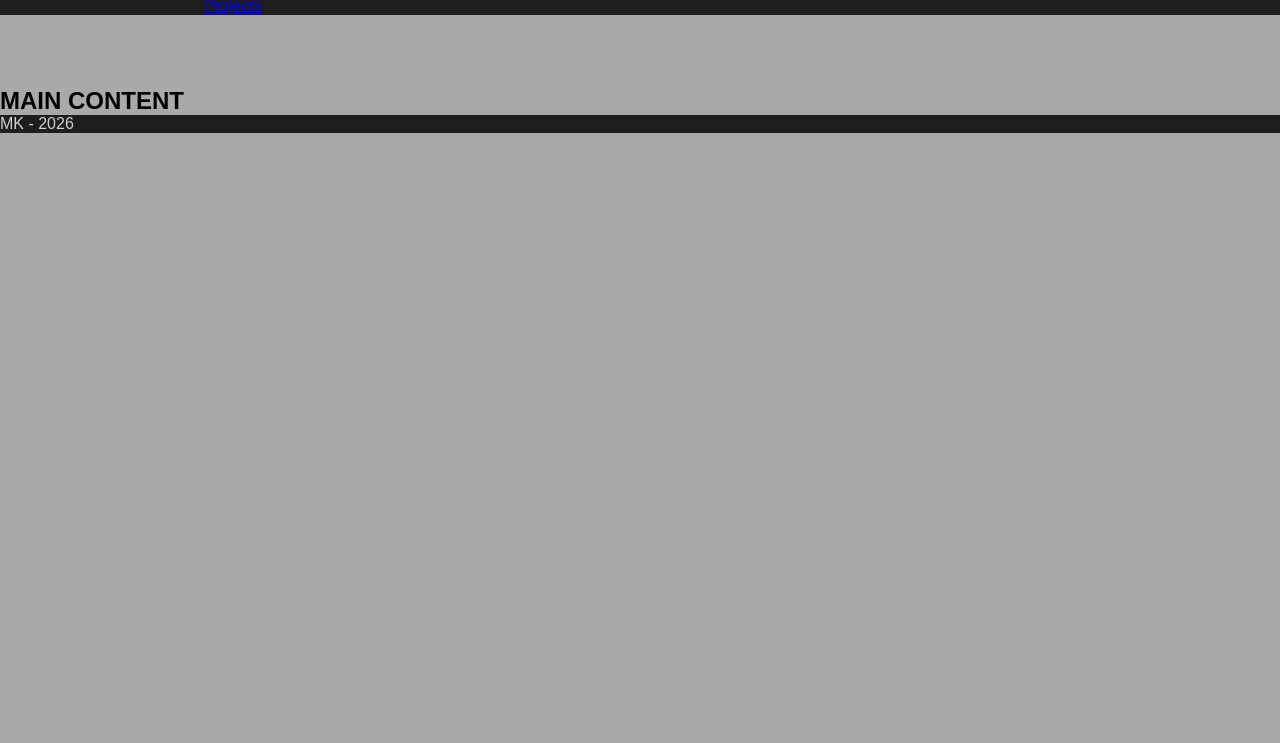
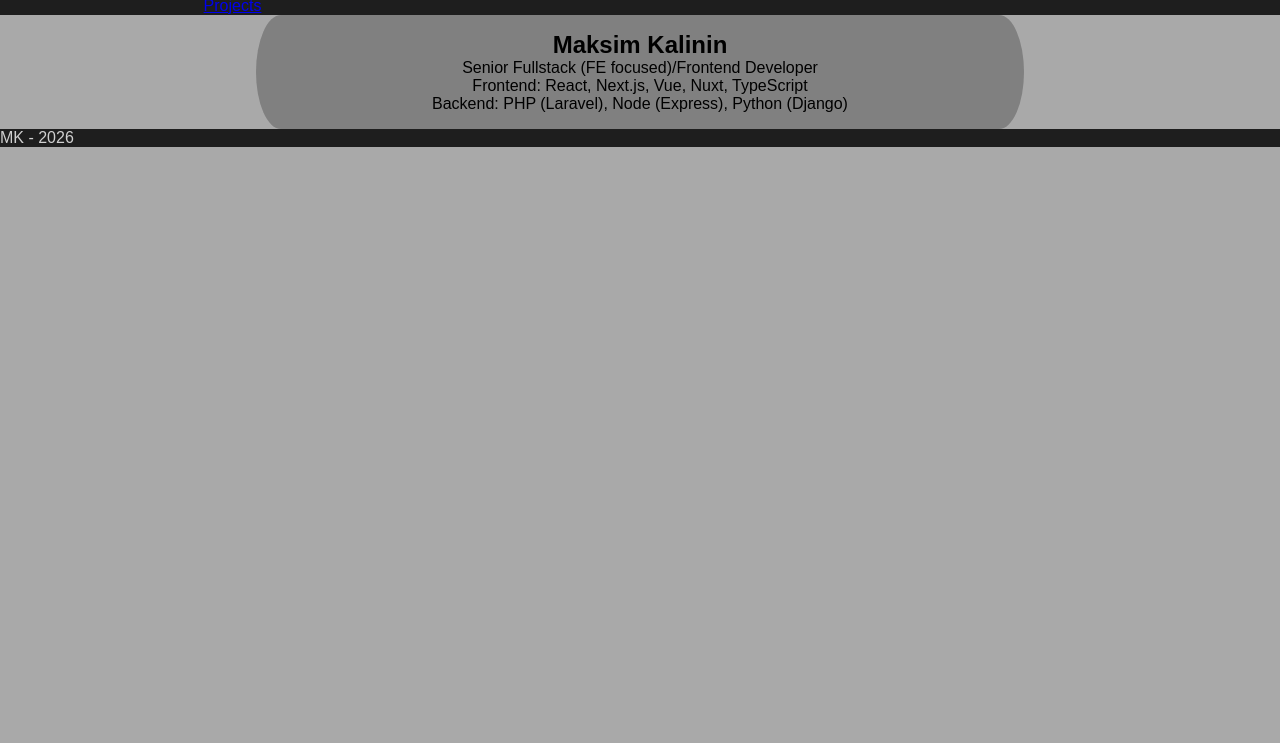
Before and after one commit to mkworkingman/Portfolio_website, a website built with Vite: page index.html in a window 1280 px wide. Shown: the part 57-800 px from the top of the page. Built offline with nearby package versions, Linux system fonts and the light colour scheme.

Commit message:
Add hero section + some fixes

```diff
--- a/index.html
+++ b/index.html
@@ -46,8 +46,14 @@
             </nav>
         </header>
         <main class="main">
-            <h2>MAIN CONTENT</h2>
-            <section id="home"></section>
+            <section class="hero" id="home" aria-labelledby="hero-heading">
+                <h1 id="hero-heading">Maksim Kalinin</h1>
+                <p class="hero-subtitle">Senior Fullstack (FE focused)/Frontend Developer</p>
+                <ul>
+                    <li>Frontend: React, Next.js, Vue, Nuxt, TypeScript</li>
+                    <li>Backend: PHP (Laravel), Node (Express), Python (Django)</li>
+                </ul>
+            </section>
             <section id="about"></section>
             <section id="skills"></section>
             <section id="projects"></section>
--- a/src/styles/components/_main.scss
+++ b/src/styles/components/_main.scss
@@ -1,3 +1,10 @@
-.main {
-    margin-top: var(--header-height);
+@use '../vars' as *;
+
+.hero {
+    text-align: center;
+    background-color: grey;
+    max-width: $unit * 192;
+    margin-inline: auto;
+    border-radius: calc(2 * (100vw - 100%));
+    padding: $unit * 4;
 }
```
